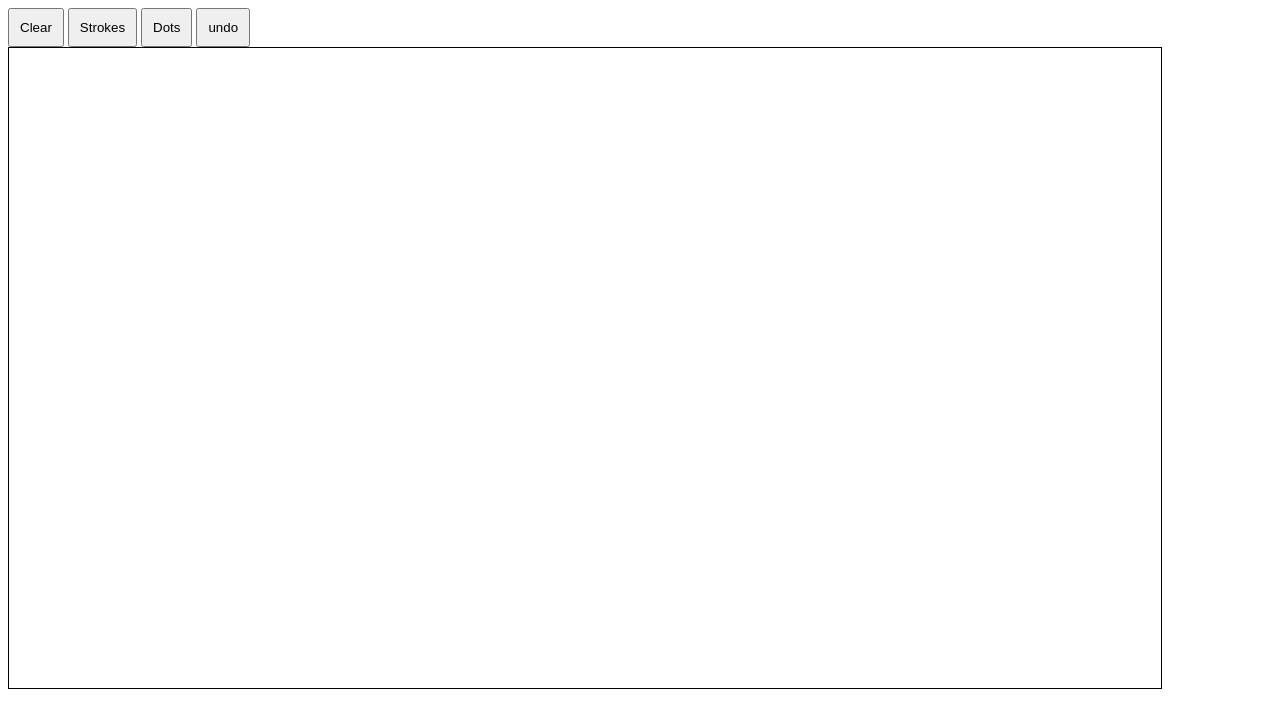
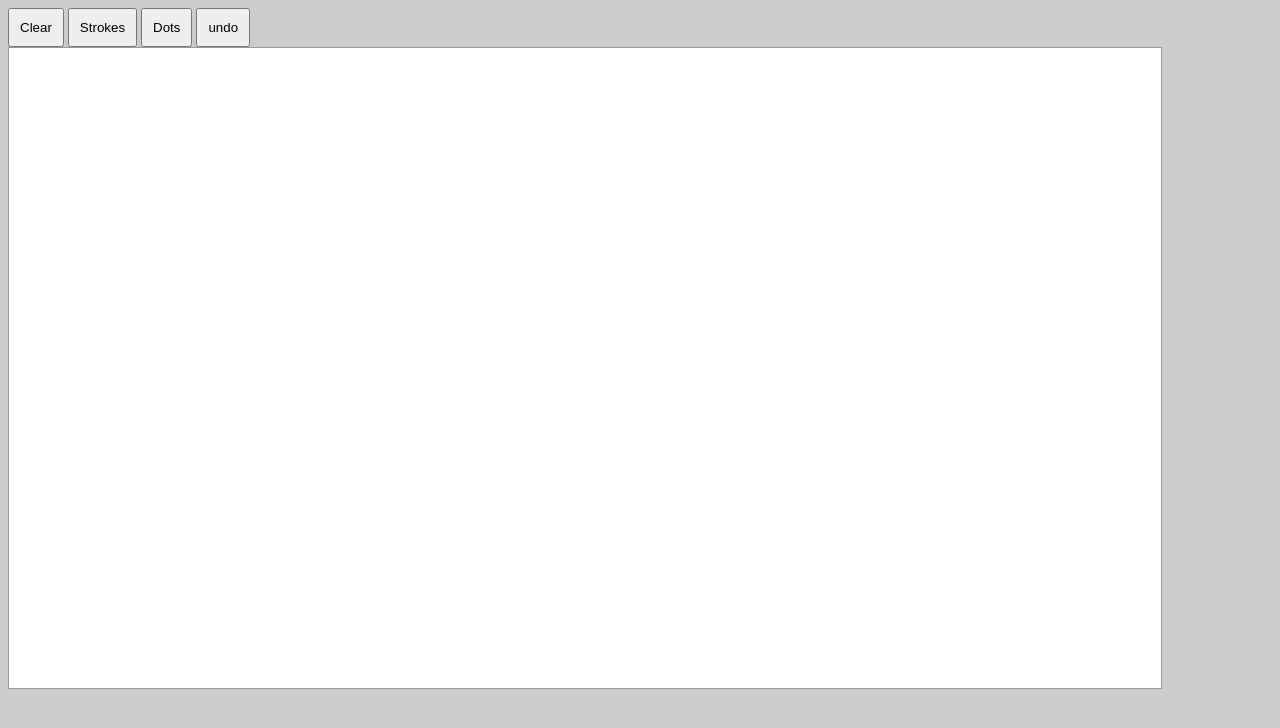
Before and after one commit to stkomarov/capture-widget, a plain HTML site: page src/index.html in a window 1280 px wide. Drawn offline with Linux system fonts and the light colour scheme.

Commit message:
minor fix in index html

```diff
--- a/src/index.html
+++ b/src/index.html
@@ -4,11 +4,15 @@
     <title>Capture Widget/Sketchpad</title>
     <style>
         canvas {
-            border: 1px solid black;
+            border: 1px solid #999;
             cursor: crosshair;
+            background-color: #fff;
         }
         button {
             padding: 10px;
+        }
+        body {
+            background-color: #ccc;
         }
     </style>
     <script src='jquery-1.10.2.min.js'></script>
```
